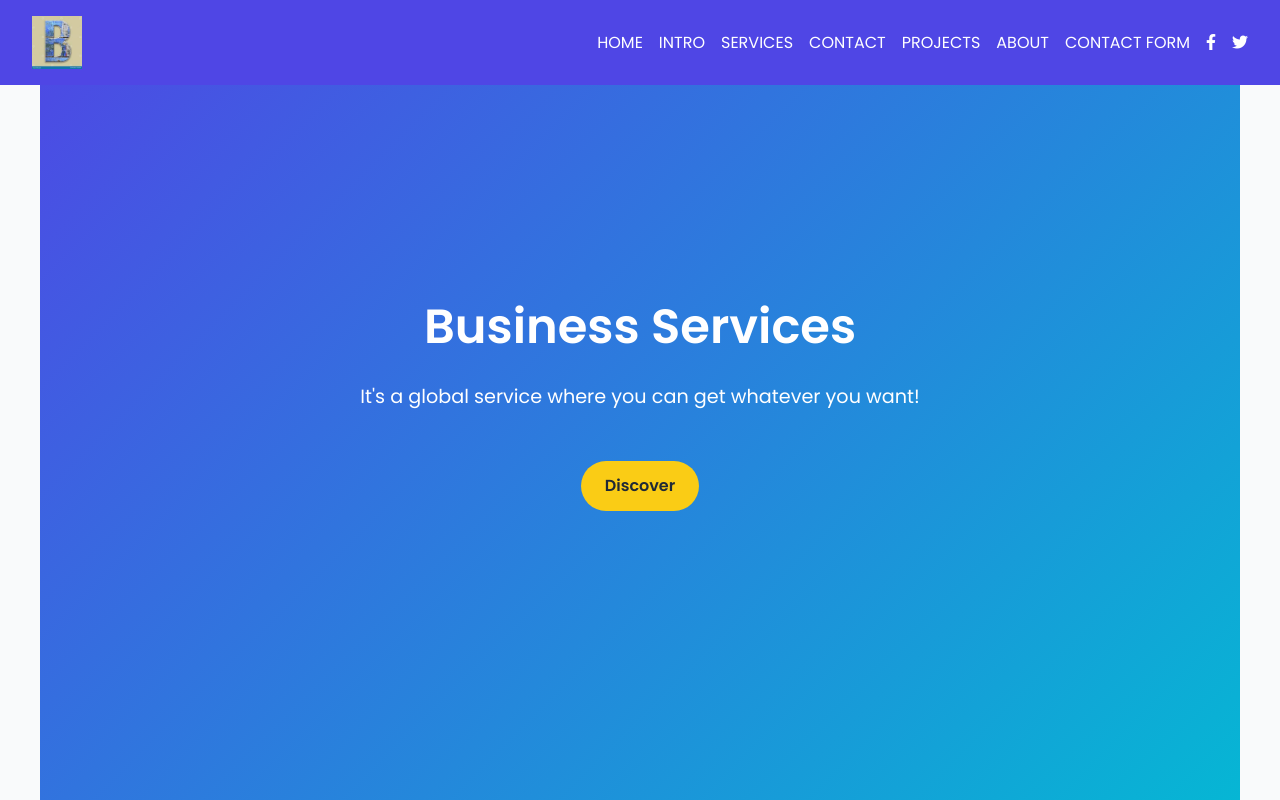
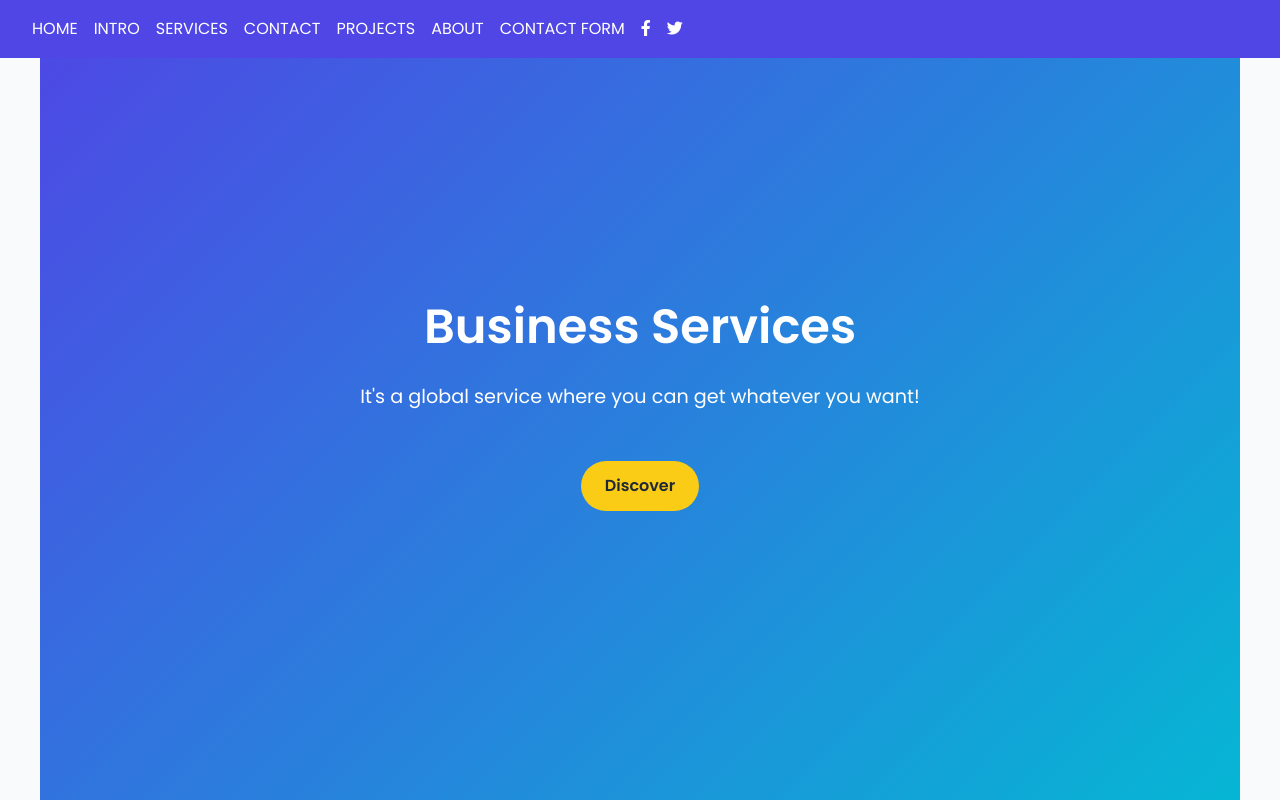
Before and after one commit to srushtiaralekar/projecthtml, a plain HTML site: page index.html in a window 1280 px wide. Shown: the top 800 px of the page. Drawn offline with Linux system fonts and the light colour scheme.

Commit message:
Update index.html

```diff
--- a/index.html
+++ b/index.html
@@ -273,7 +273,6 @@
 <body>
 
   <nav>
-    <img src="logo_.jpg" alt="Logo">
     <ul>
       <li><a href="#home">Home</a></li>
       <li><a href="#intro">Intro</a></li>
```
